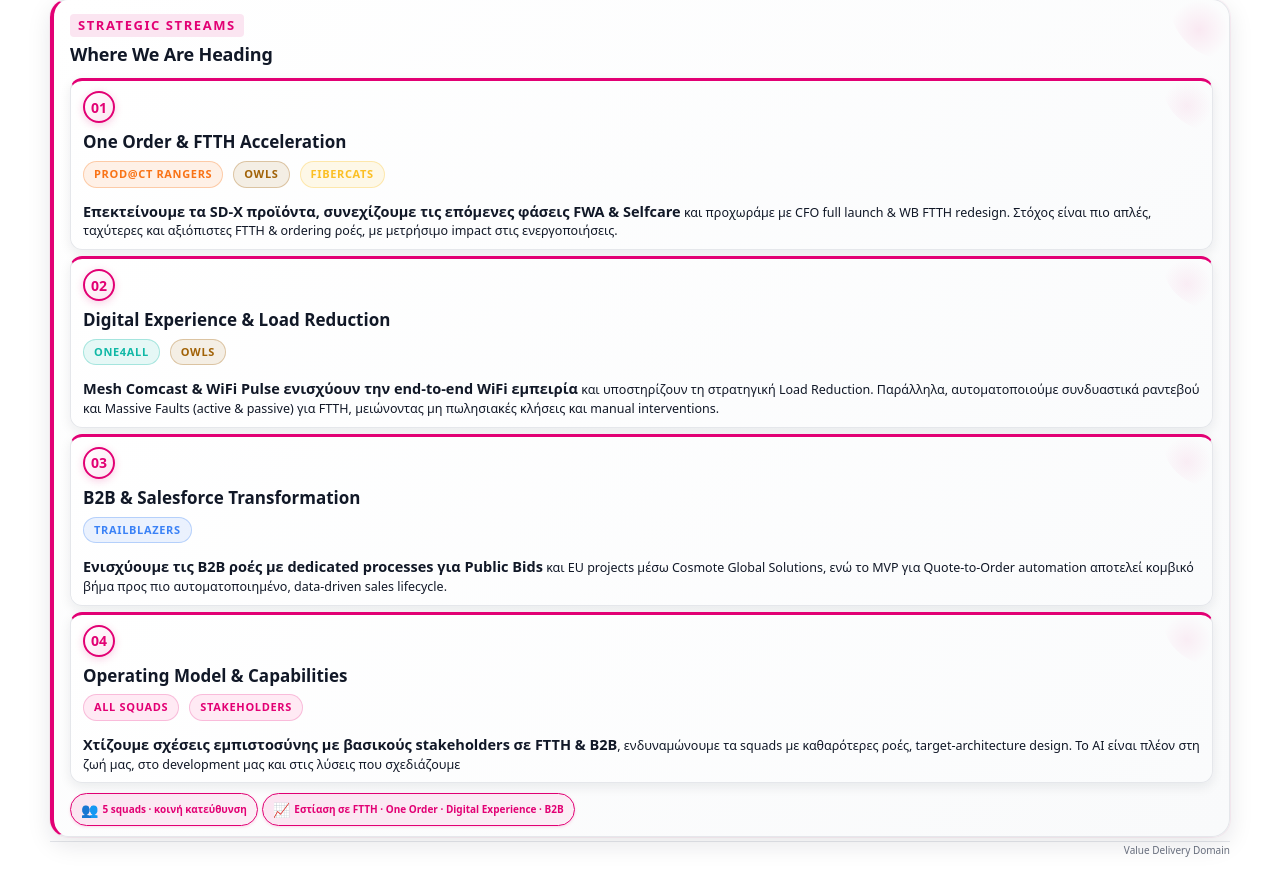
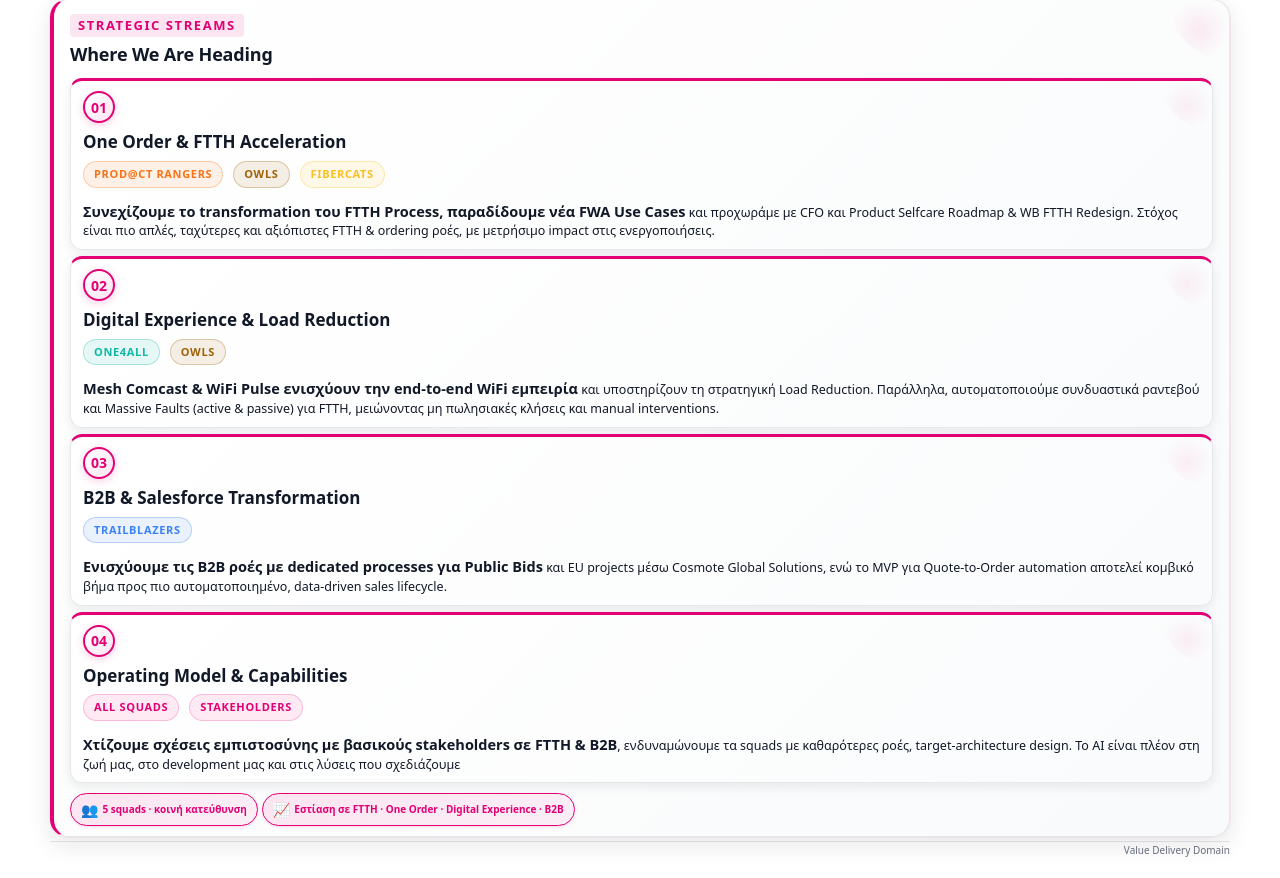
Before and after one commit to orestismaths-lab/customer-systems-presentation, a plain HTML site: page slides/Customer Systems Presentation_v4.html in a window 1280 px wide. Shown: the part 929-1807 px from the top of the page. Drawn offline with Linux system fonts and the light colour scheme.

Commit message:
Update Stream 1 text: FTTH transformation and FWA Use Cases

```diff
--- a/slides/Customer Systems Presentation_v4.html
+++ b/slides/Customer Systems Presentation_v4.html
@@ -940,8 +940,8 @@
               <span class="meta-pill orange">Fibercats</span>
             </div>
             <p class="key-body">
-              <strong>Επεκτείνουμε τα SD-X προϊόντα, συνεχίζουμε τις επόμενες φάσεις FWA & Selfcare</strong>
-              και προχωράμε με CFO full launch & WB FTTH redesign. Στόχος είναι πιο απλές,
+              <strong>Συνεχίζουμε το transformation του FTTH Process, παραδίδουμε νέα FWA Use Cases</strong>
+              και προχωράμε με CFO και Product Selfcare Roadmap & WB FTTH Redesign. Στόχος είναι πιο απλές,
               ταχύτερες και αξιόπιστες FTTH & ordering ροές, με μετρήσιμο impact στις ενεργοποιήσεις.
             </p>
           </div>
```
